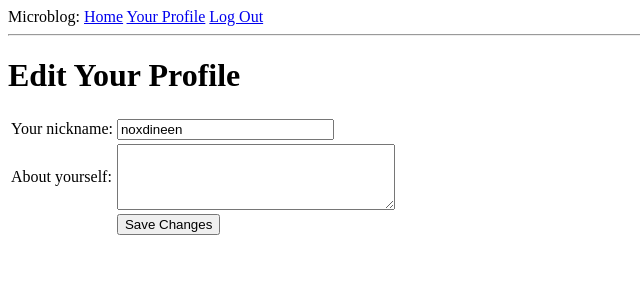
After one commit to NoxDineen/microblog, a Flask app: page /edit in a window 1280 px wide. The commit adds this page. Shown: the top 300 px of the page, without its empty margins (0-640 px from the left). Run offline with Flask 2, Linux system fonts and the light colour scheme; a user stored in the database is signed in; data comes from the database, SQL or seed files in the repository; both versions use the stored data as it was after the commit; parts of the project's set-up code (start-up, migrations or seed data) failed here and were passed over.

Commit message:
Added OpenID authentication, Gravatar, user profile and profile editing.

```diff
--- a/app/forms.py
+++ b/app/forms.py
@@ -1,5 +1,10 @@
-from flask.ext.wtf import Form, TextField, BooleanField, Required
+from flask.ext.wtf import Form, TextField, TextAreaField, BooleanField, Required, Length
 
 class LoginForm(Form):
     openid = TextField('openid', validators = [Required()])
     remember_me = BooleanField('remember_me', default = False)
+
+
+class EditForm(Form):
+    nickname = TextField('nickname', validators = [Required()])
+    about_me = TextAreaField('about_me', validators = [Length(min = 0, max = 140)])
--- a/app/models.py
+++ b/app/models.py
@@ -1,4 +1,5 @@
 from app import db
+from hashlib import md5
 
 ROLE_USER = 0
 ROLE_ADMIN = 1
@@ -9,9 +10,28 @@ class User(db.Model):
     email = db.Column(db.String(120), index = True, unique = True)
     role = db.Column(db.SmallInteger, default = ROLE_USER)
     posts = db.relationship('Post', backref = 'author', lazy = 'dynamic')
+    about_me = db.Column(db.String(140))
+    last_seen = db.Column(db.DateTime)
+
+    def is_authenticated(self):
+        return True
+
+    def is_active(self):
+        return True
+
+    def is_anonymous(self):
+        return False
+
+    def get_id(self):
+        return unicode(self.id)
 
     def __repr__(self):
         return '<User %r>' % (self.nickname)
+
+    def avatar(self, size):
+        return 'http://www.gravatar.com/avatar/' + md5(self.email).hexdigest() + '?d=mm&s=' + str(size)
+
+
 
 class Post(db.Model):
     id = db.Column(db.Integer, primary_key = True)
--- a/app/templates/base.html
+++ b/app/templates/base.html
@@ -7,7 +7,11 @@
         {% endif %}
     </head>
     <body>
-        <div>Microblog: <a href="/index">Home</a> <a href="/login">Log In</a></div>
+        <div>Microblog: <a href="/index">Home</a>
+        {% if g.user.is_authenticated %}
+        <a href="{{ url_for('user', nickname = g.user.nickname) }}">Your Profile</a>
+        <a href="{{ url_for('logout') }}">Log Out</a></div>
+        {% endif %}
         <hr>
         {% with messages = get_flashed_messages() %}
         {% if messages %}
--- /dev/null
+++ b/app/templates/edit.html
@@ -0,0 +1,22 @@
+{% extends 'base.html' %}
+
+{% block content %}
+<h1>Edit Your Profile</h1>
+<form action="" method="POST" name="edit">
+    {{ form.hidden_tag() }}
+    <table>
+        <tr>
+            <td>Your nickname:</td>
+            <td>{{ form.nickname(size = 24) }}</td>
+        </tr>
+        <tr>
+            <td>About yourself:</td>
+            <td>{{ form.about_me(cols = 32, rows = 4) }}</td>
+        </tr>
+        <tr>
+            <td></td>
+            <td><input type="submit" value="Save Changes"></td>
+        </tr>
+    </table>
+</form>
+{% endblock %}
--- /dev/null
+++ b/app/templates/post.html
@@ -0,0 +1,6 @@
+<table>
+    <tr valign="top">
+        <td><img src="{{ post.author.avatar(50) }}"></td><td><i>{{ post.author.nickname }} says:</i><br />
+        {{ post.body }}</td>
+    </tr>
+</table>
--- a/app/views.py
+++ b/app/views.py
@@ -1,11 +1,27 @@
-from flask import render_template, flash, redirect
-from app import app
-from forms import LoginForm
+from datetime import datetime
+from flask import render_template, flash, redirect, session, url_for, request, g
+from flask.ext.login import login_user, logout_user, current_user, login_required
+from app import app, db, lm, oid
+from forms import LoginForm, EditForm
+from models import User, ROLE_USER, ROLE_ADMIN
+
+@lm.user_loader
+def load_user(id):
+    return User.query.get(int(id))
+
+@app.before_request
+def before_request():
+    g.user = current_user
+    if g.user.is_authenticated():
+        g.user.last_seen = datetime.utcnow()
+        db.session.add(g.user)
+        db.session.commit()
 
 @app.route('/')
 @app.route('/index')
+@login_required
 def index():
-    user = { 'nickname': 'Captain Tightpants' }
+    user = g.user
     posts = [
         {
             'author': { 'nickname': 'Jayne' },
@@ -22,13 +38,71 @@ def index():
         posts = posts)
 
 @app.route('/login', methods = ['GET', 'POST'])
+@oid.loginhandler
 def login():
+    if g.user is not None and g.user.is_authenticated():
+        return redirect(url_for('index'))
     form = LoginForm()
     if form.validate_on_submit():
-        flash('Login requested for OpenID="' + form.openid.data + ' remember_me='
-        + str(form.remember_me.data))
-        return redirect('/index')
+        session['remember_me'] = form.remember_me.data
+        return oid.try_login(form.openid.data, ask_for = ['nickname', 'email'])
     return render_template('login.html',
         title = 'Sign In',
         form = form,
         providers = app.config['OPENID_PROVIDERS'])
+
+@oid.after_login
+def after_login(resp):
+    if resp.email is None or resp.email == '':
+        flash('Invalid login. Please try again.')
+        redirect(url_for('login'))
+    user = User.query.filter_by(email = resp.email).first()
+    if user is None:
+        nickname = resp.nickname
+        if nickname is None or nickname =='':
+            nickname = resp.email.split('@')[0]
+        user = User(nickname = nickname, email = resp.email, role = ROLE_USER)
+        db.session.add(user)
+        db.session.commit()
+    remember_me = False
+    if 'remember_me' in session:
+        remember_me = session['remember_me']
+        session.pop('remember_me', None)
+    login_user(user, remember = remember_me)
+    return redirect(request.args.get('next') or url_for('index'))
+
+@app.route('/logout')
+def logout():
+    logout_user()
+    return redirect(url_for('index'))
+
+@app.route('/user/<nickname>')
+@login_required
+def user(nickname):
+    user = User.query.filter_by(nickname = nickname).first()
+    if user == None:
+        flash('User ' + nickname + ' not found.')
+        return redirect(url_for('index'))
+    posts = [
+        { 'author': user, 'body': 'Test post #1' },
+        { 'author': user, 'body': 'Test post #2' }
+    ]
+    return render_template('user.html',
+        user = user,
+        posts = posts)
+
+@app.route('/edit', methods = ['GET', 'POST'])
+def edit():
+    form = EditForm()
+    if form.validate_on_submit():
+        g.user.nickname = form.nickname.data
+        g.user.about_me = form.about_me.data
+        db.session.add(g.user)
+        db.session.commit()
+        flash('Your changes have been saved.')
+        return redirect(url_for('edit'))
+    else:
+        form.nickname.data = g.user.nickname
+        form.about_me.data = g.user.about_me
+    return render_template('edit.html',
+        form = form)
--- /dev/null
+++ b/runprod.py
@@ -0,0 +1,2 @@
+from app import app
+app.run(debug = False)
```
Also changed, not shown: app/__init__.py (+8 -0 lines), app/templates/user.html (added, +19 -0 lines), app.db.
